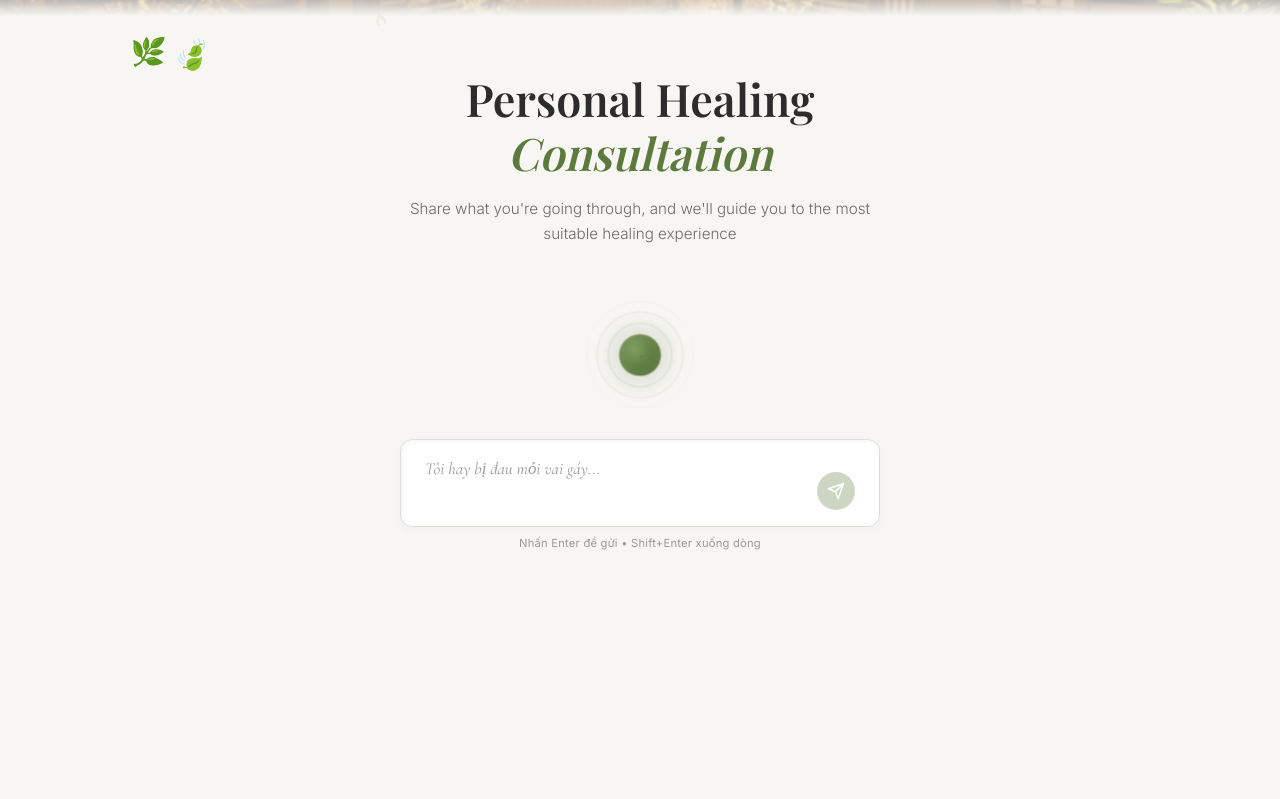
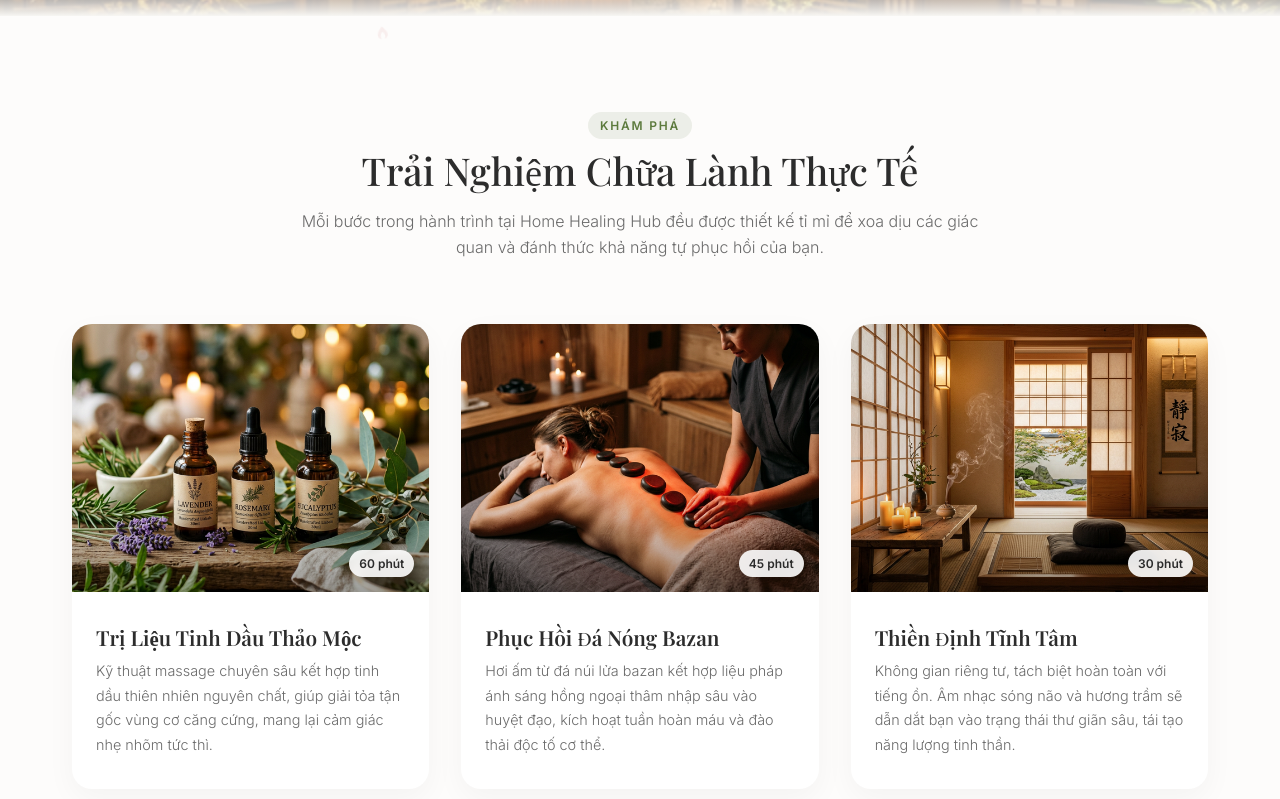
Before and after one commit to makeacake1232005-alt/homehealinghub, a React (Vite) app: page / in a window 1280 px wide. Shown: the part 321-1120 px from the top of the page. Before the commit the page ends 1018 px from the top, so only its background shows below. Built offline with nearby package versions, Linux system fonts and the light colour scheme; a web font is replaced by a local one.

Commit message:
chore: update PhaseOne components

```diff
--- a/src/components/PhaseOne.css
+++ b/src/components/PhaseOne.css
@@ -171,6 +171,140 @@
 .decor-3 {
     top: 30%;
     right: 40%;
+}
+
+/* ---- EXPERIENCE SHOWCASE ---- */
+.experience-showcase {
+    background: #fdfcfb;
+    padding: var(--space-4xl) 0;
+    border-bottom: 1px solid rgba(0, 0, 0, 0.04);
+}
+
+.showcase-container {
+    max-width: 1200px;
+    margin: 0 auto;
+    padding: 0 var(--space-xl);
+}
+
+.showcase-header {
+    text-align: center;
+    max-width: 700px;
+    margin: 0 auto var(--space-3xl);
+}
+
+.showcase-kicker {
+    display: inline-block;
+    font-size: 0.75rem;
+    font-weight: 700;
+    letter-spacing: 0.15em;
+    color: var(--color-primary);
+    text-transform: uppercase;
+    margin-bottom: var(--space-sm);
+    background: rgba(92, 122, 61, 0.1);
+    padding: 4px 12px;
+    border-radius: 20px;
+}
+
+.showcase-title {
+    font-family: var(--font-display);
+    font-size: clamp(2rem, 3vw, 2.5rem);
+    font-weight: 500;
+    color: var(--color-text-primary);
+    margin-bottom: var(--space-md);
+    line-height: 1.2;
+}
+
+.showcase-subtitle {
+    font-size: 1rem;
+    color: var(--color-text-secondary);
+    line-height: 1.6;
+    font-weight: 300;
+}
+
+.showcase-grid {
+    display: grid;
+    grid-template-columns: repeat(3, 1fr);
+    gap: var(--space-xl);
+}
+
+.showcase-card {
+    background: var(--color-surface);
+    border-radius: var(--radius-lg);
+    overflow: hidden;
+    box-shadow: 0 10px 30px rgba(0, 0, 0, 0.04);
+    transition: transform 0.4s ease, box-shadow 0.4s ease;
+    display: flex;
+    flex-direction: column;
+}
+
+.showcase-card:hover {
+    box-shadow: 0 20px 40px rgba(0, 0, 0, 0.08);
+}
+
+.showcase-img-wrap {
+    position: relative;
+    width: 100%;
+    padding-top: 75%;
+    /* 4:3 aspect ratio */
+    overflow: hidden;
+}
+
+.showcase-img {
+    position: absolute;
+    top: 0;
+    left: 0;
+    width: 100%;
+    height: 100%;
+    object-fit: cover;
+    transition: transform 0.6s ease;
+}
+
+.showcase-card:hover .showcase-img {
+    transform: scale(1.08);
+}
+
+.showcase-overlay {
+    position: absolute;
+    inset: 0;
+    background: linear-gradient(to top, rgba(0, 0, 0, 0.3) 0%, transparent 40%);
+    pointer-events: none;
+}
+
+.showcase-duration {
+    position: absolute;
+    bottom: 15px;
+    right: 15px;
+    background: rgba(255, 255, 255, 0.9);
+    backdrop-filter: blur(4px);
+    color: var(--color-text-primary);
+    font-size: 0.75rem;
+    font-weight: 600;
+    padding: 4px 10px;
+    border-radius: 20px;
+    box-shadow: 0 2px 10px rgba(0, 0, 0, 0.1);
+}
+
+.showcase-content {
+    padding: var(--space-xl) var(--space-lg);
+    flex: 1;
+    display: flex;
+    flex-direction: column;
+}
+
+.showcase-card-title {
+    font-family: var(--font-display);
+    font-size: 1.3rem;
+    font-weight: 600;
+    color: var(--color-text-primary);
+    margin-bottom: var(--space-sm);
+    line-height: 1.3;
+}
+
+.showcase-card-desc {
+    font-size: 0.9rem;
+    color: var(--color-text-secondary);
+    line-height: 1.7;
+    font-weight: 300;
 }
 
 /* ---- MAIN CONTENT ---- */
@@ -688,11 +822,23 @@
         width: 100%;
         height: 200px;
     }
+
+    .showcase-grid {
+        grid-template-columns: repeat(2, 1fr);
+    }
 }
 
 @media (max-width: 600px) {
     .hero-banner {
         height: 200px;
+    }
+
+    .experience-showcase {
+        padding: var(--space-2xl) 0;
+    }
+
+    .showcase-grid {
+        grid-template-columns: 1fr;
     }
 
     .main-content-area {
--- a/src/components/PhaseOne.jsx
+++ b/src/components/PhaseOne.jsx
@@ -98,6 +98,74 @@ function AbsorbedMessage({ text, onComplete }) {
         >
             {text}
         </motion.div>
+    )
+}
+
+function ExperienceShowcase() {
+    const experiences = [
+        {
+            id: 1,
+            title: 'Trị Liệu Tinh Dầu Thảo Mộc',
+            desc: 'Kỹ thuật massage chuyên sâu kết hợp tinh dầu thiên nhiên nguyên chất, giúp giải tỏa tận gốc vùng cơ căng cứng, mang lại cảm giác nhẹ nhõm tức thì.',
+            img: '/essential-oils.png',
+            duration: '60 phút'
+        },
+        {
+            id: 2,
+            title: 'Phục Hồi Đá Nóng Bazan',
+            desc: 'Hơi ấm từ đá núi lửa bazan kết hợp liệu pháp ánh sáng hồng ngoại thâm nhập sâu vào huyệt đạo, kích hoạt tuần hoàn máu và đào thải độc tố cơ thể.',
+            img: '/infrared-therapy.png',
+            duration: '45 phút'
+        },
+        {
+            id: 3,
+            title: 'Thiền Định Tĩnh Tâm',
+            desc: 'Không gian riêng tư, tách biệt hoàn toàn với tiếng ồn. Âm nhạc sóng não và hương trầm sẽ dẫn dắt bạn vào trạng thái thư giãn sâu, tái tạo năng lượng tinh thần.',
+            img: '/meditation.png',
+            duration: '30 phút'
+        }
+    ]
+
+    return (
+        <section className="experience-showcase" id="experience-showcase">
+            <div className="showcase-container">
+                <motion.div
+                    className="showcase-header"
+                    initial={{ opacity: 0, y: 30 }}
+                    whileInView={{ opacity: 1, y: 0 }}
+                    viewport={{ once: true, margin: "-100px" }}
+                    transition={{ duration: 0.8 }}
+                >
+                    <span className="showcase-kicker">KHÁM PHÁ</span>
+                    <h2 className="showcase-title">Trải Nghiệm Chữa Lành Thực Tế</h2>
+                    <p className="showcase-subtitle">Mỗi bước trong hành trình tại Home Healing Hub đều được thiết kế tỉ mỉ để xoa dịu các giác quan và đánh thức khả năng tự phục hồi của bạn.</p>
+                </motion.div>
+
+                <div className="showcase-grid">
+                    {experiences.map((exp, idx) => (
+                        <motion.div
+                            className="showcase-card"
+                            key={exp.id}
+                            initial={{ opacity: 0, y: 40 }}
+                            whileInView={{ opacity: 1, y: 0 }}
+                            viewport={{ once: true, margin: "-50px" }}
+                            transition={{ duration: 0.8, delay: idx * 0.2 }}
+                            whileHover={{ y: -10 }}
+                        >
+                            <div className="showcase-img-wrap">
+                                <img src={exp.img} alt={exp.title} className="showcase-img" />
+                                <div className="showcase-overlay" />
+                                <div className="showcase-duration">{exp.duration}</div>
+                            </div>
+                            <div className="showcase-content">
+                                <h3 className="showcase-card-title">{exp.title}</h3>
+                                <p className="showcase-card-desc">{exp.desc}</p>
+                            </div>
+                        </motion.div>
+                    ))}
+                </div>
+            </div>
+        </section>
     )
 }
 
@@ -244,8 +312,11 @@ export default function PhaseOne({ onComplete, userData, setUserData }) {
                 </div>
             </motion.section>
 
-            {/* Main Content Area */}
-            <div className="main-content-area">
+            {/* Experience Showcase - Realism Section */}
+            <ExperienceShowcase />
+
+            {/* Main Content Area (Consultation) */}
+            <div className="main-content-area" id="consultation-section">
                 {/* Decorative leaves */}
                 <motion.div
                     className="floating-leaves"
@@ -273,11 +344,11 @@ export default function PhaseOne({ onComplete, userData, setUserData }) {
                     transition={{ delay: 0.6, duration: 0.8 }}
                 >
                     <h1 className="section-title" id="hero-title">
-                        Personal Healing<br />
-                        <span className="title-accent">Consultation</span>
+                        Tư Vấn Trị Liệu<br />
+                        <span className="title-accent">Cá Nhân Hóa</span>
                     </h1>
                     <p className="section-subtitle" id="hero-subtitle">
-                        Share what you're going through, and we'll guide you to the most suitable healing experience
+                        Hãy tĩnh tâm và chia sẻ cảm nhận hiện tại của bạn. Chúng tôi ở đây để lắng nghe và thiết kế liệu trình chữa lành phù hợp nhất.
                     </p>
                 </motion.div>
 
@@ -376,7 +447,7 @@ export default function PhaseOne({ onComplete, userData, setUserData }) {
                                     <form onSubmit={handleFormSubmit} className="consultation-form">
                                         <div className="form-row">
                                             <div className="form-group">
-                                                <label className="form-label" htmlFor="firstName">FIRST NAME</label>
+                                                <label className="form-label" htmlFor="firstName">TÊN (FIRST NAME)</label>
                                                 <input type="text" id="firstName" className="form-input"
                                                     value={formData.firstName}
                                                     onChange={(e) => setFormData(prev => ({ ...prev, firstName: e.target.value }))}
@@ -384,7 +455,7 @@ export default function PhaseOne({ onComplete, userData, setUserData }) {
                                                 />
                                             </div>
                                             <div className="form-group">
-                                                <label className="form-label" htmlFor="lastName">LAST NAME</label>
+                                                <label className="form-label" htmlFor="lastName">HỌ (LAST NAME)</label>
                                                 <input type="text" id="lastName" className="form-input"
                                                     value={formData.lastName}
                                                     onChange={(e) => setFormData(prev => ({ ...prev, lastName: e.target.value }))}
@@ -394,24 +465,24 @@ export default function PhaseOne({ onComplete, userData, setUserData }) {
                                         </div>
 
                                         <div className="form-group">
-                                            <label className="form-label" htmlFor="email">EMAIL ADDRESS</label>
+                                            <label className="form-label" htmlFor="email">ĐỊA CHỈ EMAIL</label>
                                             <input type="email" id="email" className="form-input"
                                                 value={formData.email}
                                                 onChange={(e) => setFormData(prev => ({ ...prev, email: e.target.value }))}
-                                                placeholder="example@email.com" required
+                                                placeholder="vd: tenban@email.com" required
                                             />
                                         </div>
 
                                         <div className="form-group">
-                                            <label className="form-label" htmlFor="phone">PHONE NUMBER</label>
+                                            <label className="form-label" htmlFor="phone">SỐ ĐIỆN THOẠI</label>
                                             <div className="phone-input-wrapper">
                                                 <select className="country-select" id="countryCode"
                                                     value={formData.countryCode}
                                                     onChange={(e) => setFormData(prev => ({ ...prev, countryCode: e.target.value }))}
                                                 >
-                                                    <option value="Vietnam">Vietnam</option>
-                                                    <option value="US">US</option>
-                                                    <option value="UK">UK</option>
+                                                    <option value="Vietnam">Việt Nam (+84)</option>
+                                                    <option value="US">US (+1)</option>
+                                                    <option value="UK">UK (+44)</option>
                                                 </select>
                                                 <input type="tel" id="phone" className="form-input phone-input"
                                                     value={formData.phone}
@@ -422,24 +493,24 @@ export default function PhaseOne({ onComplete, userData, setUserData }) {
                                         </div>
 
                                         <div className="form-group">
-                                            <label className="form-label" htmlFor="condition">DESCRIBE YOUR CURRENT CONDITION</label>
+                                            <label className="form-label" htmlFor="condition">MÔ TẢ CHI TIẾT TÌNH TRẠNG</label>
                                             <textarea id="condition" className="form-input form-textarea"
                                                 value={formData.condition}
                                                 onChange={(e) => setFormData(prev => ({ ...prev, condition: e.target.value }))}
-                                                placeholder="Headache, stress, body aches..."
+                                                placeholder="Ví dụ: Tôi hay bị đau mỏi cổ vai gáy do ngồi máy tính nhiều, khó ngủ về đêm..."
                                                 rows={3}
                                             />
                                         </div>
 
                                         <div className="form-group">
-                                            <label className="form-label" htmlFor="intensity">INTENSITY LEVEL</label>
+                                            <label className="form-label" htmlFor="intensity">MỨC ĐỘ</label>
                                             <select id="intensity" className="form-input form-select"
                                                 value={formData.intensity}
                                                 onChange={(e) => setFormData(prev => ({ ...prev, intensity: e.target.value }))}
                                             >
-                                                <option value="Nhẹ">Light</option>
-                                                <option value="Vừa">Medium</option>
-                                                <option value="Sâu">High</option>
+                                                <option value="Nhẹ">Nhẹ (Thi thoảng có cảm giác khó chịu)</option>
+                                                <option value="Vừa">Vừa (Ảnh hưởng đến sinh hoạt hàng ngày)</option>
+                                                <option value="Sâu">Đau Sâu (Thường xuyên căng thẳng, đau nhức)</option>
                                             </select>
                                         </div>
 
@@ -448,7 +519,7 @@ export default function PhaseOne({ onComplete, userData, setUserData }) {
                                             whileTap={{ scale: 0.98 }}
                                         >
                                             <span className="btn-shimmer" />
-                                            <span className="btn-text">View Recommended Service</span>
+                                            <span className="btn-text">Nhận Phác Đồ Trị Liệu Dành Riêng Cho Bạn</span>
                                         </motion.button>
                                     </form>
                                 </div>
```
